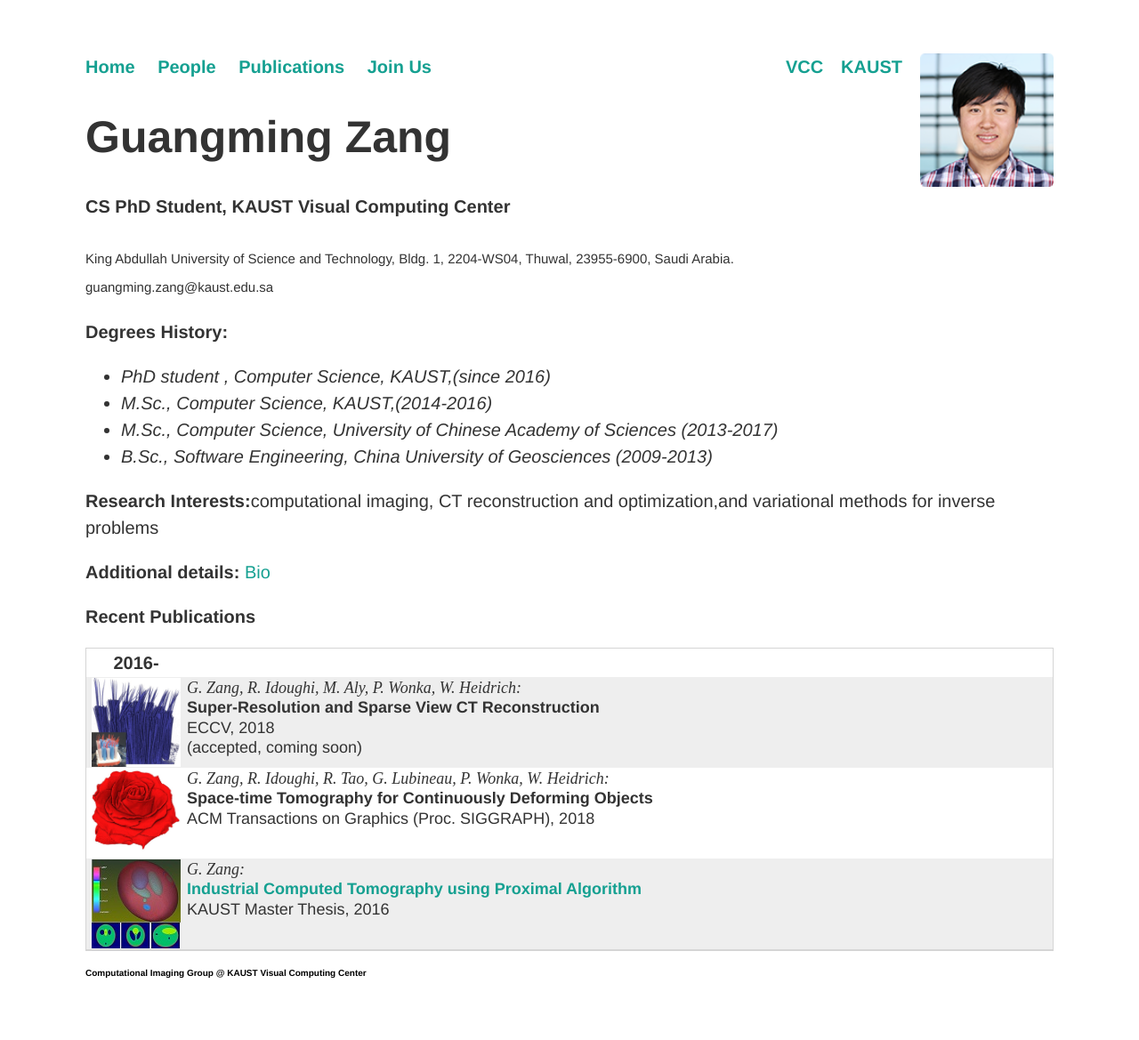
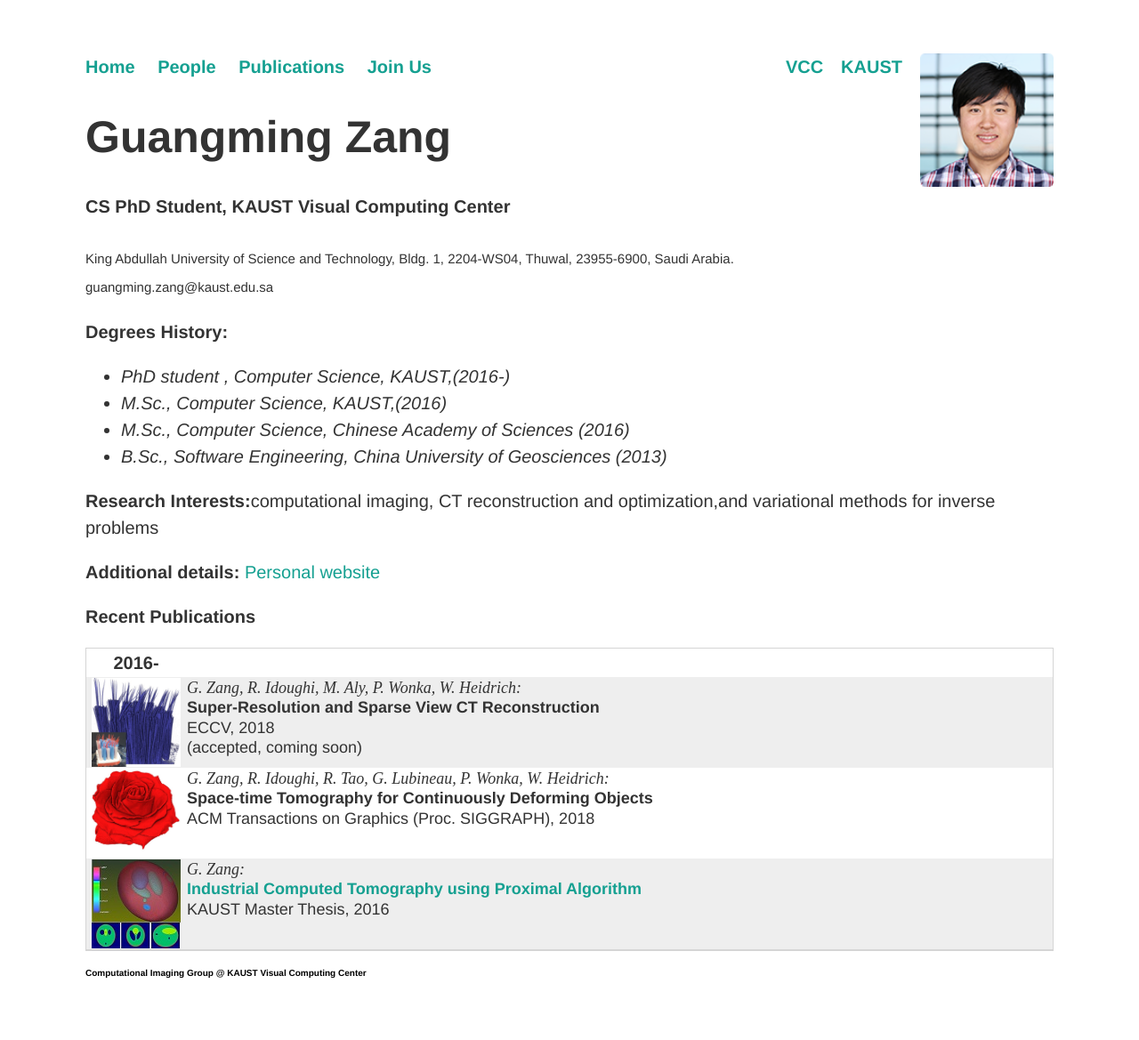
Before and after one commit to vccimaging/vccimaging.github.io, a Jekyll site: the page built from People/zangg/index.html, in a window 1280 px wide. Shown: the whole page at 89% size. Built offline with Jekyll 4.4.1, drawn with Linux system fonts in a browser that asks for light colours.

Commit message:
Update index.html

```diff
--- a/People/zangg/index.html
+++ b/People/zangg/index.html
@@ -13,15 +13,15 @@ height: 150
 
 <b>Degrees History:</b> <em>
 <ul>
-<li> PhD student , Computer Science, KAUST,(since 2016)</li>
-<li> M.Sc., Computer Science, KAUST,(2014-2016)</li>
-<li> M.Sc., Computer Science, University of Chinese Academy of Sciences (2013-2017)</li>
-<li> B.Sc.,  Software Engineering, China University of Geosciences (2009-2013)</li>
+<li> PhD student , Computer Science, KAUST,(2016-)</li>
+<li> M.Sc., Computer Science, KAUST,(2016)</li>
+<li> M.Sc., Computer Science, Chinese Academy of Sciences (2016)</li>
+<li> B.Sc., Software Engineering, China University of Geosciences (2013)</li>
 </ul>
 </em><p>
 
 <b>Research Interests:</b>computational imaging, CT reconstruction and optimization,and variational methods for inverse problems<p>
-<b>Additional details:</b> <a href=bio>Bio</a> <p>
+<b>Additional details:</b> <a href="https://gmzang.github.io/">Personal website</a> <p>
 
 
   <b>Recent Publications</b> <p>
```
